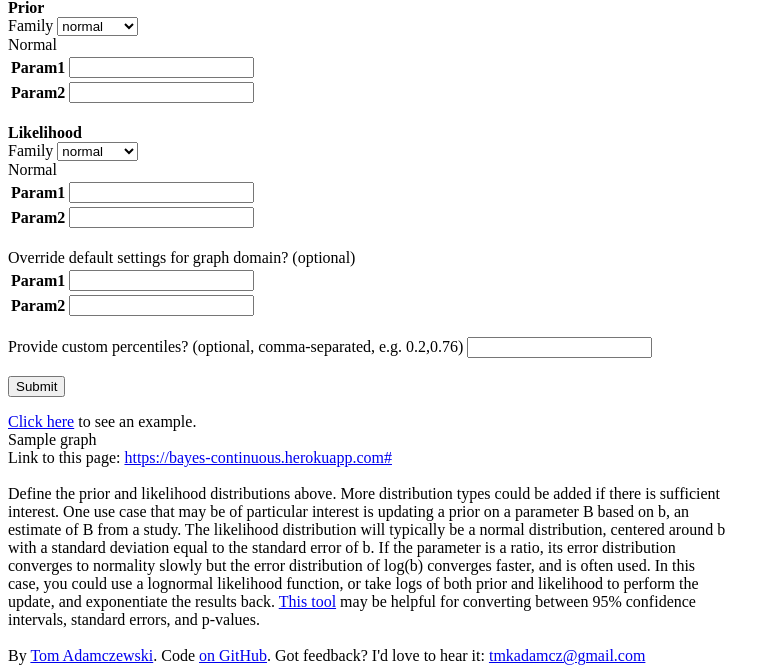
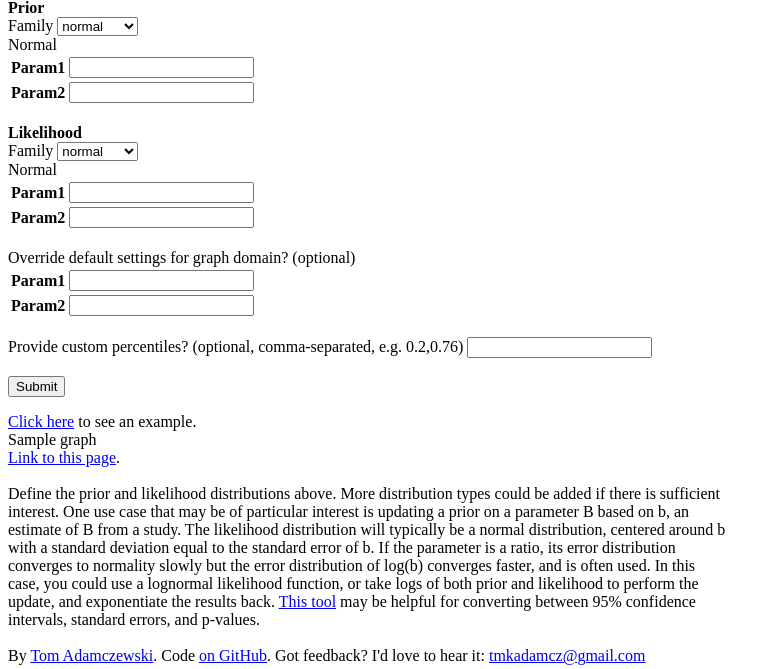
Before and after one commit to tadamcz/bayes-continuous, a Flask app: template templates/index.html in a window 1280 px wide. Shown: the part 67-736 px from the top of the page, without its empty margins (0-780 px from the left). Run offline with Flask 2, Linux system fonts and the light colour scheme; the template is opened without the code that fills it: values that come from a table or form of the project are taken from there, most other values are stand-ins (such as "Sample title", 1, 10 or a date in 2020).

Commit message:
clean up display of 'link to this page'

```diff
--- a/templates/index.html
+++ b/templates/index.html
@@ -60,7 +60,7 @@
 {% endif %}
 
 {% if link_to_this %}
-<div> Link to this page: <a href="{{ link_to_this }}"> https://bayes-continuous.herokuapp.com{{ link_to_this }} </a>  </div>
+<div> <a href="{{ link_to_this }}">Link to this page</a>.</div>
 {% endif %}
 </div>
 
```
